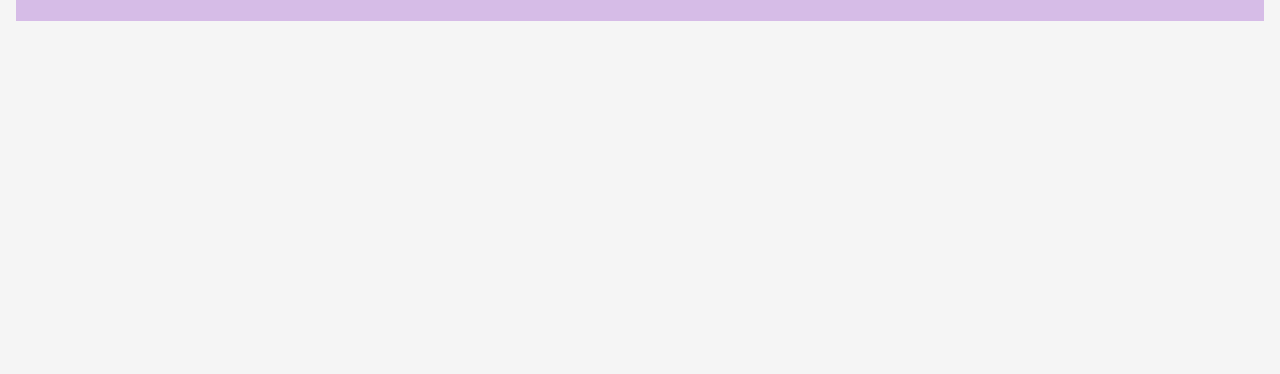
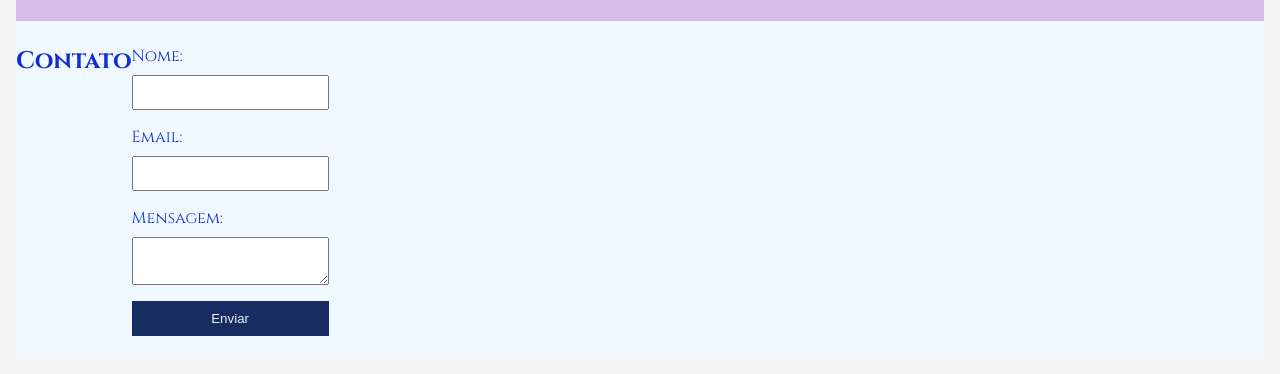
Before and after one commit to manoelicaro/ebac_python, a plain HTML site: page fire_emblem/index.html in a window 1280 px wide. Shown: the part 1114-1488 px from the top of the page. Before the commit the page ends 1151 px from the top, so only its background shows below. Drawn offline with Linux system fonts and the light colour scheme.

Commit message:
Seção de contato

```diff
--- a/fire_emblem/index.html
+++ b/fire_emblem/index.html
@@ -72,5 +72,24 @@
         </div>
     </div>
 </section>
+
+    <!-- Seção de Contato -->
+<section id="contact">
+    <div class="container">
+        <h2>Contato</h2>
+        <form action="#" method="post">
+            <label for="name">Nome:</label>
+            <input type="text" id="name" name="name" required>
+
+            <label for="email">Email:</label>
+            <input type="email" id="email" name="email" required>
+
+            <label for="message">Mensagem:</label>
+            <textarea id="message" name="message" required></textarea>
+
+            <button type="submit">Enviar</button>
+        </form>
+    </div>
+</section>
     </body>
     </html>
--- a/fire_emblem/main.css
+++ b/fire_emblem/main.css
@@ -114,3 +114,42 @@ section#plot {
 section#battle-system {
     background-color: rgba(176, 117, 213, 0.45); /* Cor de fundo para a seção Batalha e Progressão */
 }
+
+/* Seção de Contato */
+section#contact {
+    background-color: #f0f8ff; /* Cor de fundo para a seção de contato */
+    padding: 24px 0;
+}
+
+section#contact h2 {
+    margin-bottom: 16px;
+}
+
+section#contact form {
+    display: flex;
+    flex-direction: column;
+}
+
+section#contact form label {
+    margin-bottom: 8px;
+}
+
+section#contact form input,
+section#contact form textarea {
+    margin-bottom: 16px;
+    padding: 8px;
+    width: 100%;
+    max-width: 400px;
+}
+
+section#contact form button {
+    background-color: #182c61;
+    color: #ecf0f1;
+    border: none;
+    padding: 10px;
+    cursor: pointer;
+}
+
+section#contact form button:hover {
+    background-color: #30498c;
+}
```
